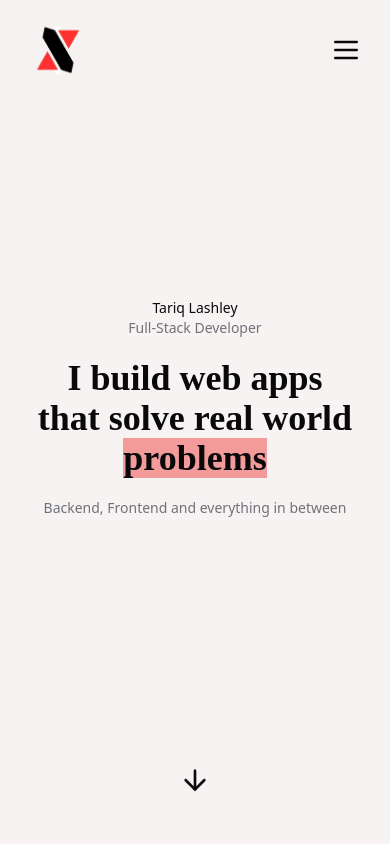
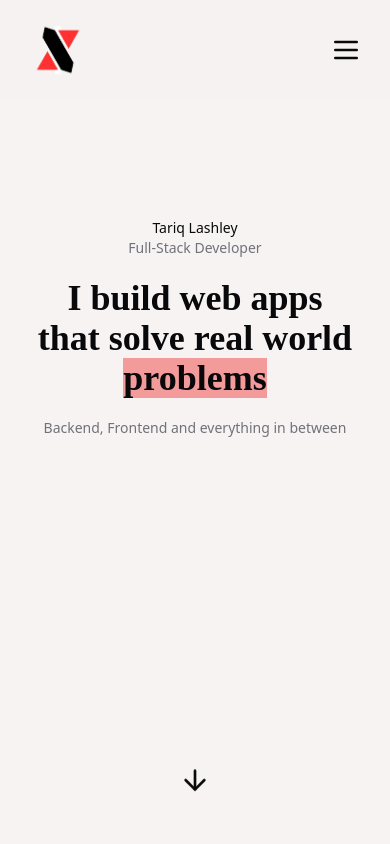
Before and after one commit to TariqLash/tariqlash.github.io, a Next.js app: page / in a window 390 px wide. Shown: the top 844 px of the page. Built offline with nearby package versions, Linux system fonts and the light colour scheme.

Commit message:
minor style changes

```diff
--- a/components/Footer.jsx
+++ b/components/Footer.jsx
@@ -23,7 +23,7 @@
             </a>
             </div>
         </div>
-        <div className='  col-span-2 text-center lg:text-left font-bold'>
+        <div className='col-span-2 text-center lg:text-left font-bold'>
         <h1 className='playfair text-4xl lg:text-6xl mb-12'>If you like what you see, let's <span className='bg-red-500/50'>work together</span></h1>
         <a href="mailto:tariqlashley@gmail.com">
           <Button className="rounded-none p-6 md:p-8 font-bold text-md md:mb-0 mb-8">EMAIL ME</Button>
--- a/components/Hero.jsx
+++ b/components/Hero.jsx
@@ -5,7 +5,7 @@
 const Hero = () => {
   return (
     <div className='h-screen flex flex-col items-center justify-center hero' >
-      <div className='mb-40'>
+      <div className='mb-80 md:mb-40'>
 
         <div className='flex flex-col items-center text-sm md:text-lg mb-5'>
           <p>Tariq Lashley</p>
```
